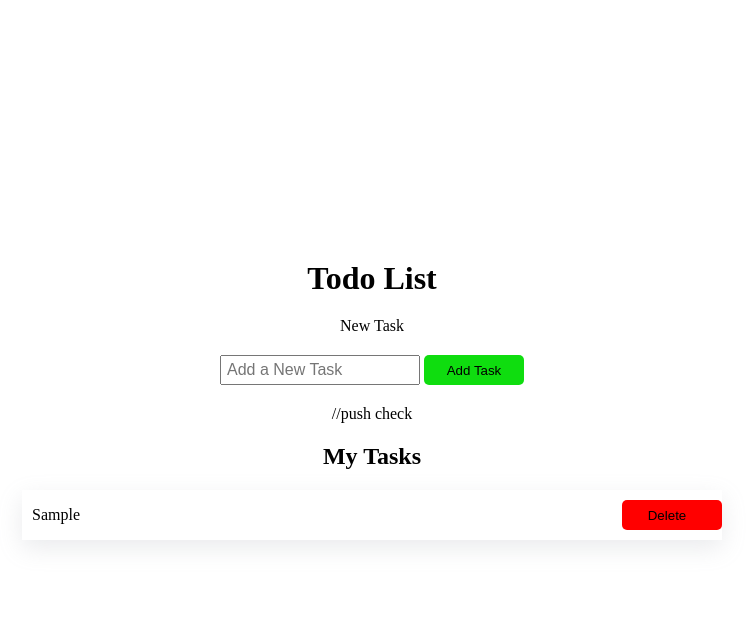
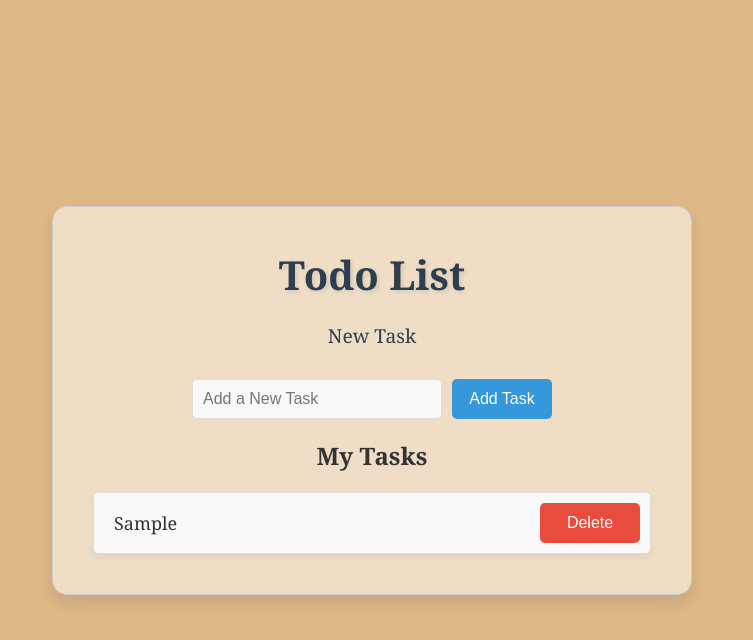
Before and after one commit to bhargavmalasala/Voicetodolist, a plain HTML site: page index.html in a window 1280 px wide. Both pictures are taken after typing "Sample" into the empty fields and a click on the button "Add Task". Shown: the whole page, without its empty margins (268-1021 px from the left). Drawn offline with Linux system fonts and the light colour scheme.

Commit message:
changed styling

```diff
--- a/style.css
+++ b/style.css
@@ -1,72 +1,133 @@
-*{
+* {
     margin: 0;
     padding: 0;
     box-sizing: border-box;
 }
 
-html,body{
+html, body {
     width: 100%;
-    height: 100%;
-    font-family: Product Sans;
+    height: 100vh;
+    font-family: 'Georgia', serif; /* Classic serif font */
+    background-color:burlywood; /* Light gray for the body */
+    color: #333; /* Dark gray for text */
+    display: flex;
+    justify-content: center;
+    align-items: center;
 }
 
-#main{
-    width: 100%;
-    height: 100%;
+#main {
+    width: 50%; /* Slightly narrower for elegance */
+    height: auto;
+    padding: 40px;
     display: flex;
     flex-direction: column;
     justify-content: center;
     align-items: center;
     gap: 20px;
+    border: 1px solid #ccc; /* Subtle border */
+    background-color: #ffffff86; /* Pure white for the main container */
+    border-radius: 15px; /* Rounded corners */
+    box-shadow: 0 8px 16px rgba(0, 0, 0, 0.1); /* Soft shadow for depth */
 }
 
-#taskinput{
-    width: 200px;
-    height: 30px;
-    font-size: 16px;
-    padding-left: 5px;
+h1 {
+    font-size: 2.5rem;
+    font-weight: bold;
+    color: #2c3e50; /* Dark blue-gray for heading */
+    text-shadow: 2px 2px 4px rgba(0, 0, 0, 0.1); /* Subtle text shadow */
 }
 
-button{
+label {
+    font-size: 1.2rem;
+    color: #2c3e50; /* Dark blue-gray for label */
+    margin-bottom: 10px;
+}
+
+.taskbox {
+    display: flex;
+    gap: 10px;
+    align-items: center;
+}
+
+#taskinput {
+    width: 250px;
+    height: 40px;
+    font-size: 16px;
+    padding-left: 10px;
+    border: 1px solid #ddd; /* Subtle border */
+    border-radius: 5px;
+    background-color: #f9f9f9; /* Light gray background */
+    color: #333; /* Dark gray text */
+    transition: border-color 0.3s ease;
+}
+
+#taskinput:focus {
+    border-color: #3498db; /* Blue border on focus */
+    outline: none;
+}
+
+button {
     padding: 0px 0px;
-    height: 30px;
+    height: 40px;
     width: 100px;
-    background-color: rgb(15, 221, 15);
+    background-color: #3498db; /* Soft blue for buttons */
     border: none;
     border-radius: 5px;
     cursor: pointer;
-    transition: transform 0.1s ease-in-out;
+    transition: transform 0.1s ease-in-out, background-color 0.2s ease;
+    font-size: 16px;
+    color: white;
 }
-button:active{
+
+button:hover {
+    background-color: #2980b9; /* Darker blue on hover */
+}
+
+button:active {
     transform: scale(0.9);
 }
 
-.tasklist{
+.tasklist {
     list-style-type: none;
     padding: 0px;
+    width: 100%;
 }
 
-ul{
+ul {
     display: flex;
     flex-direction: column;
-    gap: 20px;
+    gap: 15px;
 }
 
-ul li{
+ul li {
     display: flex;
     justify-content: space-between;
-    width: 700px;
-    box-shadow: rgba(149, 157, 165, 0.2) 0px 8px 24px;
     align-items: center;
-    height: 50px;
-}
-li button{
-    padding-right: 10px;
-}
-li span{
-    padding-left: 10px;
+    width: 100%;
+    padding: 10px;
+    background-color: #f9f9f9; /* Light gray background for list items */
+    border: 1px solid #ddd; /* Subtle border */
+    border-radius: 5px;
+    box-shadow: 0 4px 6px rgba(0, 0, 0, 0.05); /* Soft shadow */
+    transition: transform 0.2s ease, box-shadow 0.2s ease;
 }
 
-.del{
-    background-color: red;
+ul li:hover {
+    transform: translateY(-2px);
+    box-shadow: 0 6px 12px rgba(0, 0, 0, 0.1); /* Enhanced shadow on hover */
 }
+
+li span {
+    padding-left: 10px;
+    font-size: 18px;
+    color: #333; /* Dark gray text */
+}
+
+.del {
+    background-color: #e74c3c; /* Red for delete button */
+    color: white;
+}
+
+.del:hover {
+    background-color: #c0392b; /* Darker red on hover */
+}
```
Also changed, not shown: index.html (+3 -1 lines).
